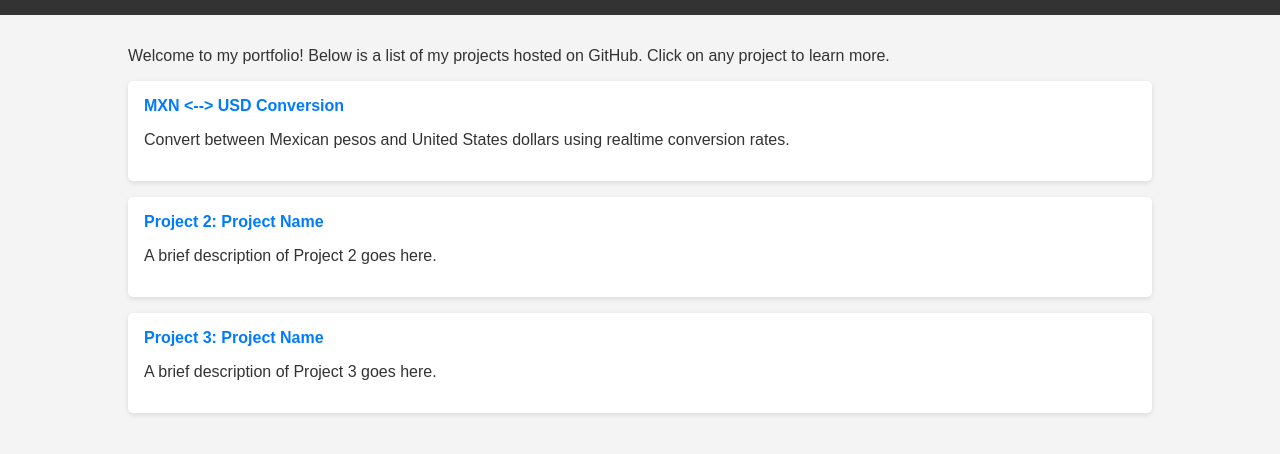
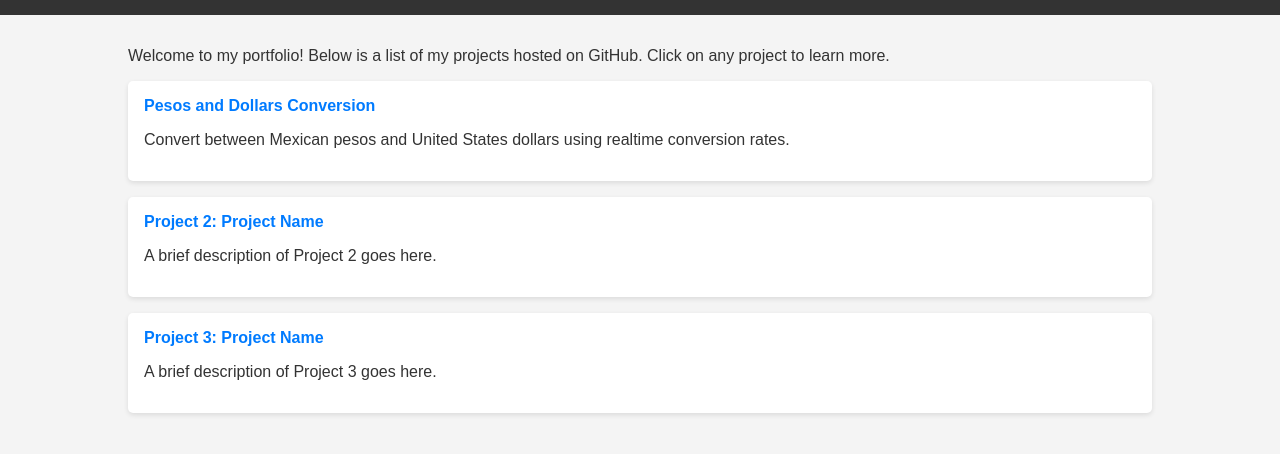
Before and after one commit to jrstan17/jrstan17.github.io, a plain HTML site: page index.html in a window 1280 px wide. Shown: the part 54-508 px from the top of the page. Drawn offline with Linux system fonts and the light colour scheme.

Commit message:
Update index.html

```diff
--- a/index.html
+++ b/index.html
@@ -60,7 +60,7 @@
     <p>Welcome to my portfolio! Below is a list of my projects hosted on GitHub. Click on any project to learn more.</p>
     <ul class="project-list">
         <li>
-            <a href="conversion-mxn-to-usd.html">MXN <--> USD Conversion</a>
+            <a href="conversion-mxn-to-usd.html">Pesos and Dollars Conversion</a>
             <p>Convert between Mexican pesos and United States dollars using realtime conversion rates.</p>
         </li>
         <li>
```
